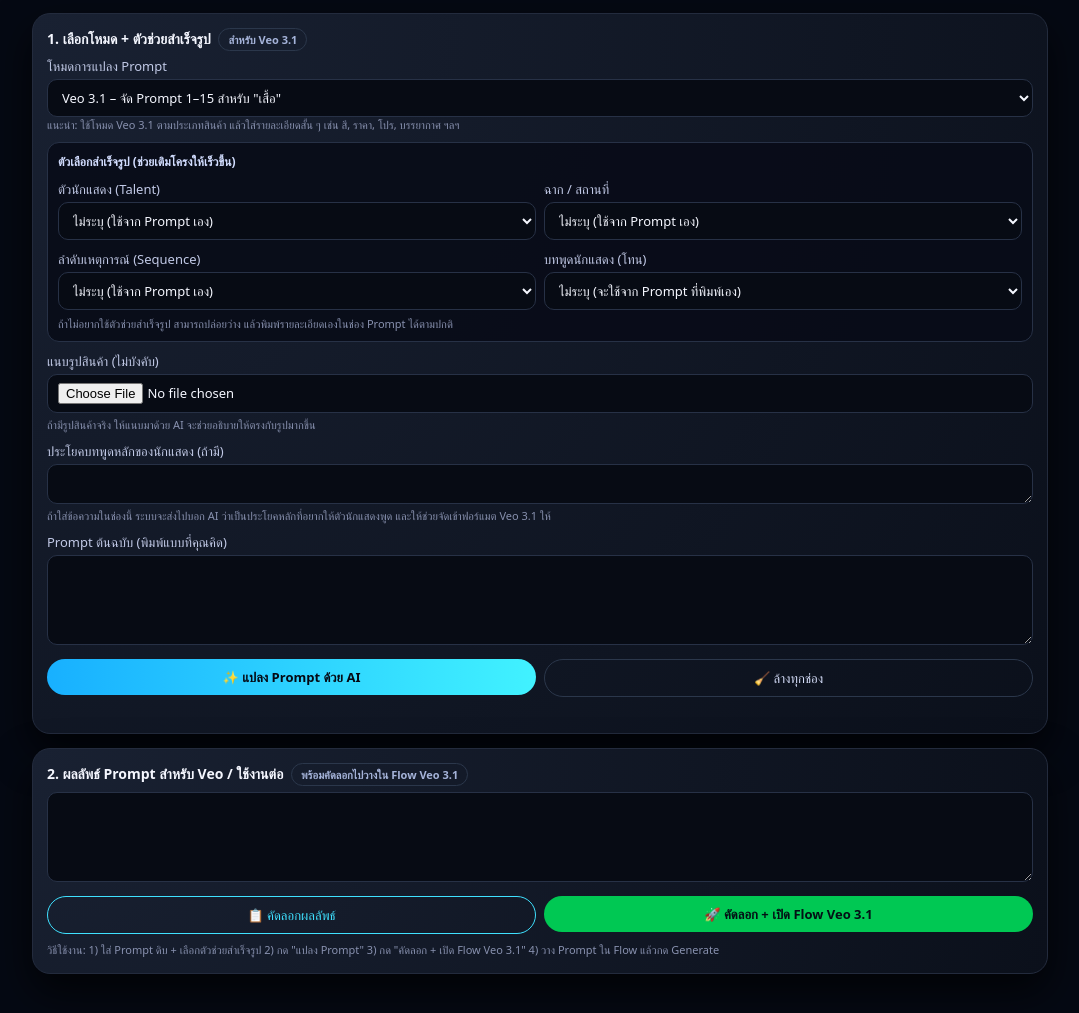
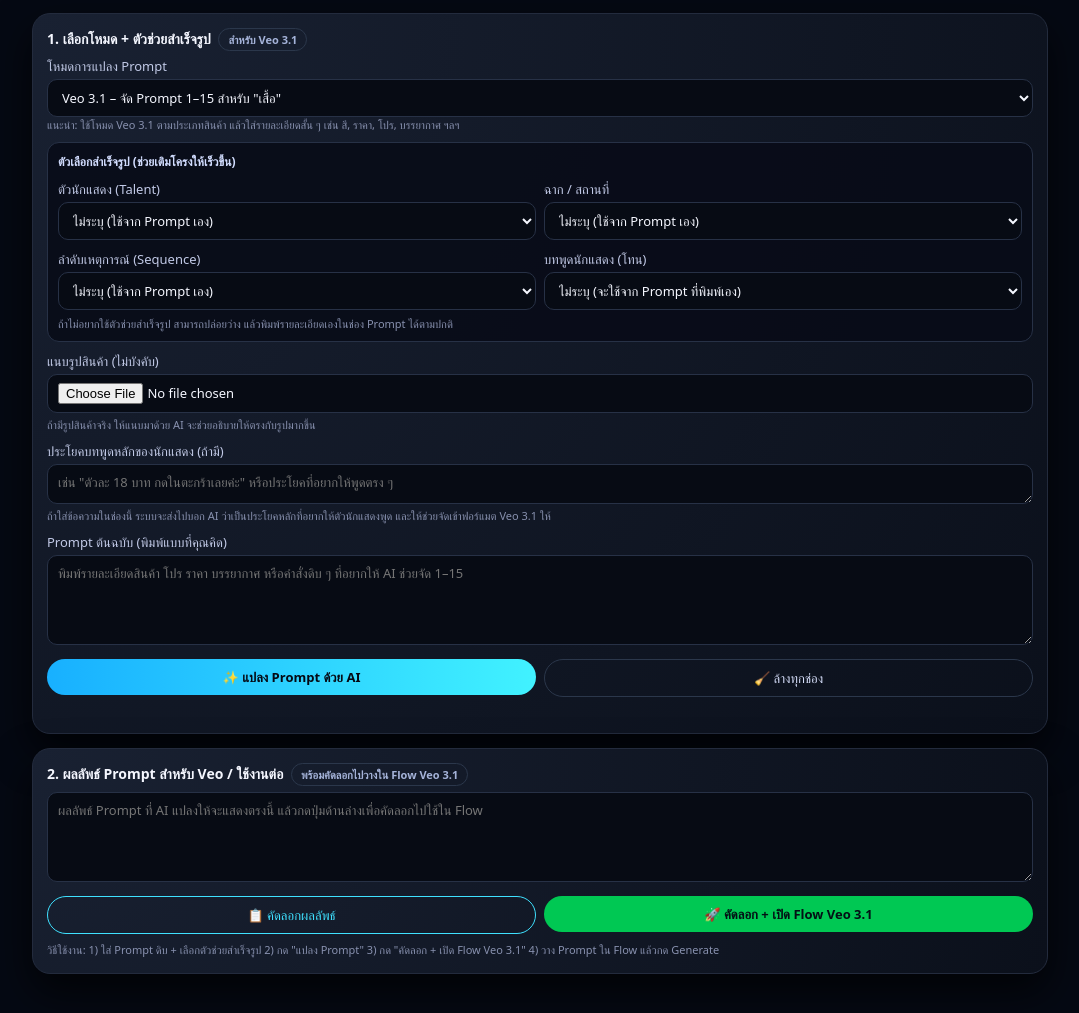
Before and after one commit to finoza3-commits/ai-prompt-veo, a website: page index.html in a window 1280 px wide. Shown: the part 71-1084 px from the top of the page, without its empty margins (100-1179 px from the left). Drawn offline with Linux system fonts and the light colour scheme.

Commit message:
Update index.html

```diff
--- a/index.html
+++ b/index.html
@@ -283,7 +283,7 @@
                 </option>
 
                 <option
-                  value="หญิงสาววัยรุ่น 25 ปี ผิวขาวเนียนละเอียด ใบหน้ารูปไข่ ดวงตาสีน้ำตาลเข้มกลมโต จมูกโด่งรั้นเล็กน้อย ผมยาวสลวยสีดำขลับเป็นลอนคลาย ๆ ดูเป็นธรรมชาติ แต่งตัวใส่เสื้อยืดและกางเกงยีนส์เอวสูง ถ่ายอยู่ที่มุมร้านเสื้อผ้าบนห้างหรือคาเฟ่โทนมินิมอลที่จัดเป็นจุดถ่ายคลิป มีราวเสื้อหรือหุ่นโชว์อยู่ด้านหลัง ขายของแบบรีวิวจริงจังแต่ยังเป็นกันเอง พูดชัดถ้อยชัดคำ เน้นจุดเด่นสินค้า ใช้ท่าทางยืนตรงมองกล้อง หยิบเสื้อขึ้นมาลูบเนื้อผ้า ชี้ให้เห็นดีเทลลายหรือทรงเสื้อ แล้วหันตัวเล็กน้อยโชว์มุมเสื้อบนตัวเอง ก่อนปิดท้ายด้วยรอยยิ้มอ่อนโยนและพยักหน้าเชิญชวน"
+                  value="หญิงสาววัยรุ่น 25 ปี ผิวขาวเนียนละเอียด ใบหน้ารูปไข่ ดวงตาสีน้ำตาลเข้มกลมโต จมูกโด่งรั้นเล็กน้อย ผมยาวสลวยสีดำขลับเป็นลอนคลาย ๆ ดูเป็นธรรมชาติ แต่งตัวใส่เสื้อยืดและกางเกงยีนส์เอวสูง ขายของแบบรีวิวจริงจังแต่ยังเป็นกันเอง พูดชัดถ้อยชัดคำ เน้นจุดเด่นสินค้า ใช้ท่าทางยืนตรงมองกล้อง หยิบเสื้อขึ้นมาลูบเนื้อผ้า ชี้ให้เห็นดีเทลลายหรือทรงเสื้อ แล้วหันตัวเล็กน้อยโชว์มุมเสื้อบนตัวเอง ก่อนปิดท้ายด้วยรอยยิ้มอ่อนโยนและพยักหน้าเชิญชวน"
                 >
                   เครื่องที่ 5
                 </option>
@@ -437,7 +437,7 @@
           <label for="speechCustom">ประโยคบทพูดหลักของนักแสดง (ถ้ามี)</label>
           <textarea
             id="speechCustom"
-            placeholder=
+            placeholder='เช่น "ตัวละ 18 บาท กดในตะกร้าเลยค่ะ" หรือประโยคที่อยากให้พูดตรง ๆ'
           ></textarea>
           <div class="small">
             ถ้าใส่ข้อความในช่องนี้ ระบบจะส่งไปบอก AI ว่าเป็นประโยคหลักที่อยากให้ตัวนักแสดงพูด
@@ -450,7 +450,7 @@
           <label for="inputPrompt">Prompt ต้นฉบับ (พิมพ์แบบที่คุณคิด)</label>
           <textarea
             id="inputPrompt"
-            placeholder=
+            placeholder="พิมพ์รายละเอียดสินค้า โปร ราคา บรรยากาศ หรือคำสั่งดิบ ๆ ที่อยากให้ AI ช่วยจัด 1–15"
           ></textarea>
         </div>
 
@@ -479,7 +479,7 @@
 
         <textarea
           id="outputPrompt"
-          placeholder=
+          placeholder="ผลลัพธ์ Prompt ที่ AI แปลงให้จะแสดงตรงนี้ แล้วกดปุ่มด้านล่างเพื่อคัดลอกไปใช้ใน Flow"
         ></textarea>
 
         <div class="row" style="margin-top: 10px">
```
